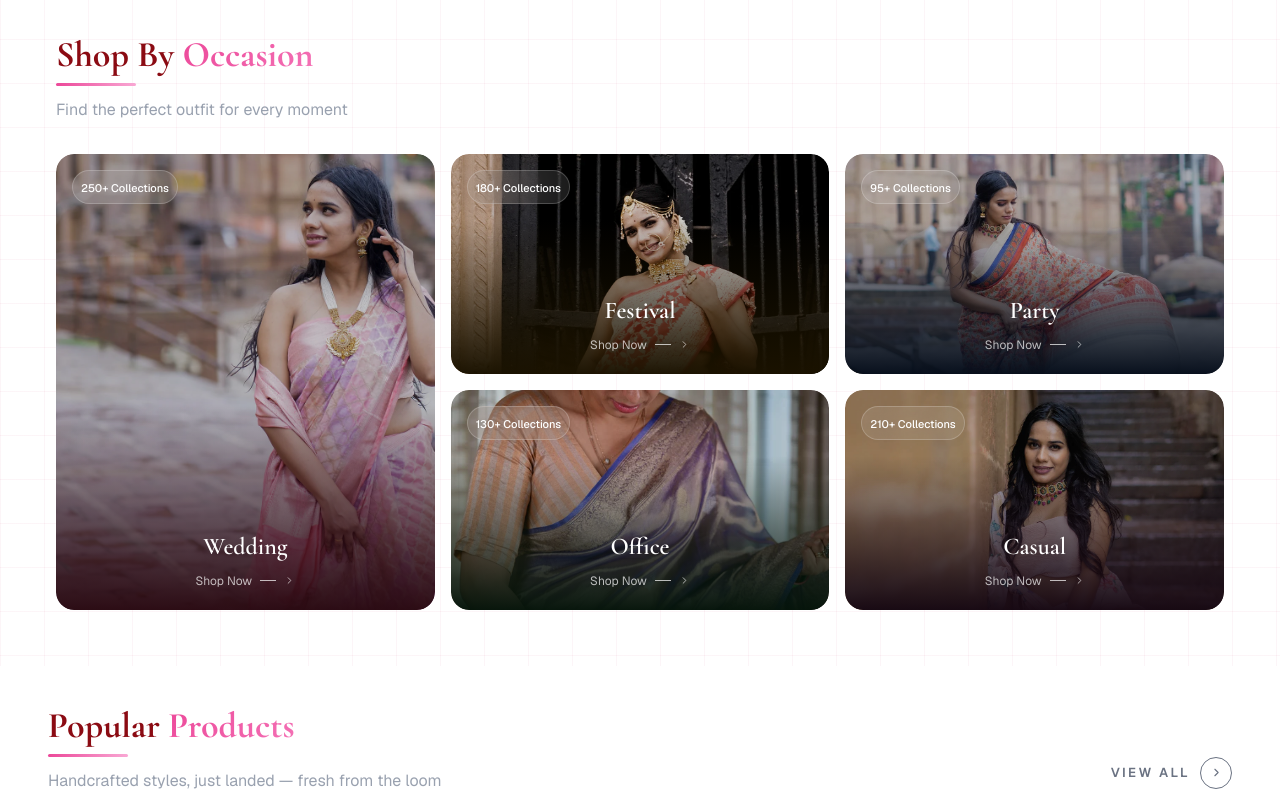
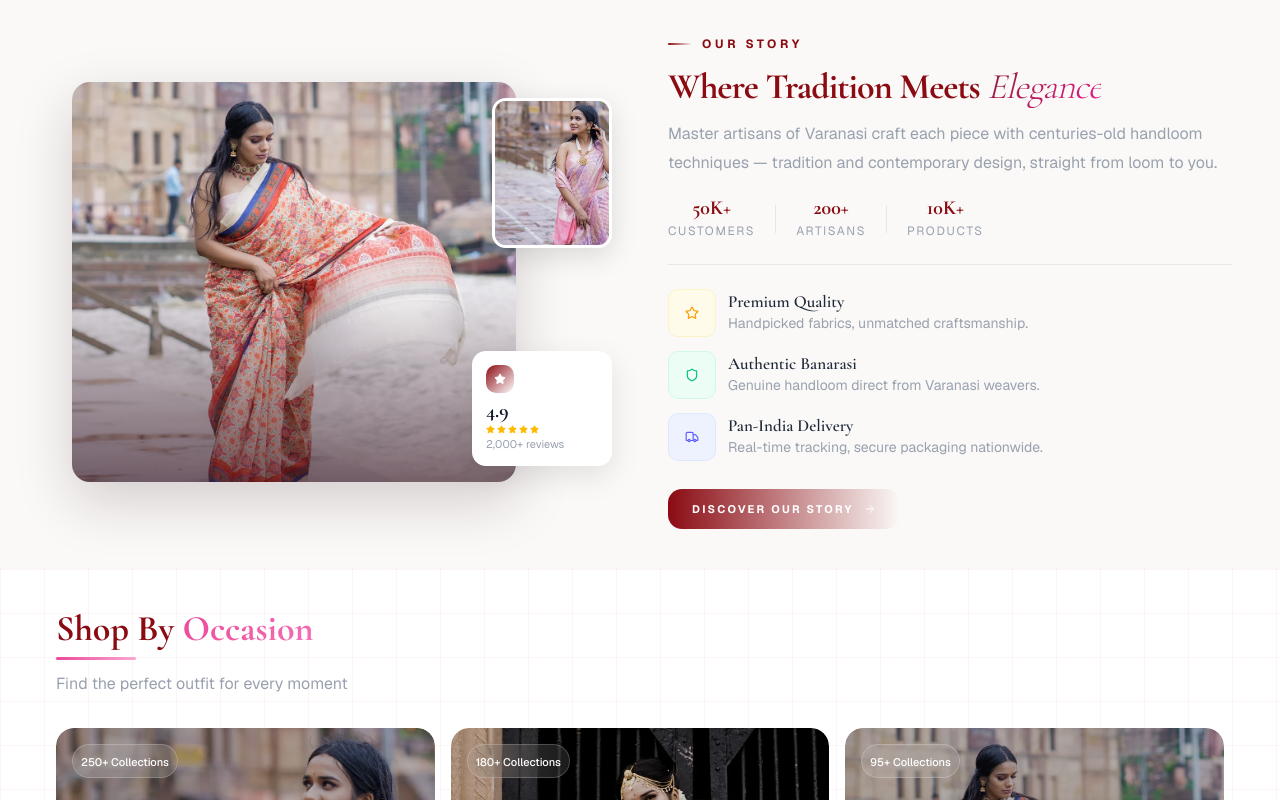
Before and after one commit to rahulkumar-9997/kashi-bunkari, a Next.js app: page / in a window 1280 px wide. Shown: the part 1520-2320 px from the top of the page. Built offline with nearby package versions, Linux system fonts and the light colour scheme.

Commit message:
about home component

```diff
--- a/src/app/page.tsx
+++ b/src/app/page.tsx
@@ -15,6 +15,7 @@ import CustomerReviews from "@/components/CustomerReviews";
 import BlogSection from "@/components/BlogSection";
 import TrustBar from "@/components/TrustBar";
 import Footer from "@/components/Footer";
+import AboutUs from "@/components/AboutUs";
 
 function HomeContent() {
   const [menuOpen, setMenuOpen] = useState(false);
@@ -28,6 +29,7 @@ function HomeContent() {
       <main className="w-full">
         <HeroSlider />
         <CategorySection />
+        <AboutUs/>
         <OccasionSection />
         <Popular/>
         <BulkOrder/>
--- /dev/null
+++ b/src/components/AboutUs.tsx
@@ -0,0 +1,164 @@
+"use client";
+import Link from "next/link";
+import Image from "next/image";
+import { Star, Shield, Truck, ArrowRight } from "lucide-react";
+import Heading from "./Heading/Heading";
+const STATS = [
+  { number: "50K+", label: "Customers" },
+  { number: "200+", label: "Artisans" },
+  { number: "10K+", label: "Products" },
+];
+
+const FEATURES = [
+  {
+    Icon: Star,
+    title: "Premium Quality",
+    desc: "Handpicked fabrics, unmatched craftsmanship.",
+    iconCls: "text-amber-500",
+    bgCls: "bg-amber-50  border-amber-100",
+  },
+  {
+    Icon: Shield,
+    title: "Authentic Banarasi",
+    desc: "Genuine handloom direct from Varanasi weavers.",
+    iconCls: "text-emerald-500",
+    bgCls: "bg-emerald-50 border-emerald-100",
+  },
+  {
+    Icon: Truck,
+    title: "Pan-India Delivery",
+    desc: "Real-time tracking, secure packaging nationwide.",
+    iconCls: "text-indigo-500",
+    bgCls: "bg-indigo-50 border-indigo-100",
+  },
+];
+
+export default function AboutUs() {
+  return (
+    <section className="w-full bg-[#faf9f7] lg:px-12 md:px-10 px-4 relative overflow-hidden">
+      <div className="relative w-full max-w-7xl mx-auto lg:py-10 md:py-10 sm:py-10 py-8">
+        <div className="grid grid-cols-1 lg:grid-cols-2 gap-10 lg:gap-14 items-center">
+          <div className="relative hidden lg:block h-100">
+            <div className="absolute left-6 top-0 bottom-0 right-24 overflow-hidden rounded-2xl shadow-[0_20px_56px_rgba(45,10,20,0.18)]">
+              <Image
+                src="/images/image3.webp"
+                alt="Kasibunkari artisan"
+                fill
+                className="object-cover object-top"
+                sizes="32vw"
+                priority
+              />
+              <div className="absolute inset-0 bg-linear-to-t from-[#2d0a14]/60 via-transparent to-transparent" />
+              {/* <div className="absolute bottom-4 left-4 right-4 z-10">
+                <p className="font-sans text-[8px] font-bold uppercase tracking-[0.28em] text-white/45 mb-0.5">
+                  Varanasi, India
+                </p>
+                <p className="font-serif text-white text-[13px] font-semibold leading-snug">
+                  Woven by hand,
+                  <br />
+                  carried through centuries
+                </p>
+              </div> */}
+            </div>
+
+            {/* Small floating image — top right */}
+            <div className="absolute top-4 right-0 w-30 h-37.5 overflow-hidden rounded-xl z-20 border-[3px] border-white shadow-[0_8px_28px_rgba(0,0,0,0.13)]">
+              <Image
+                src="/images/image2.webp"
+                alt="Banarasi silk detail"
+                fill
+                className="object-cover object-center"
+                sizes="120px"
+              />
+            </div>
+            <div className="absolute bottom-4 right-0 bg-white rounded-xl p-3.5 z-20 min-w-35 shadow-[0_10px_30px_rgba(0,0,0,0.10)]">
+              <div className="w-7 h-7 rounded-lg flex items-center justify-center mb-2 bg-linear-to-br from-maroon to-pink">
+                <Star size={12} fill="#fff" className="text-white" />
+              </div>
+              <p className="font-serif text-[20px] font-bold text-gray-900 leading-none">
+                4.9
+              </p>
+              <div className="flex gap-0.5 mt-1">
+                {[1, 2, 3, 4, 5].map((s) => (
+                  <Star
+                    key={s}
+                    size={9}
+                    className="fill-amber-400 text-amber-400"
+                  />
+                ))}
+              </div>
+              <p className="font-sans text-[11px] text-gray-400 mt-1 leading-tight">
+                2,000+ reviews
+              </p>
+            </div>
+          </div>
+          <div>
+            <div className="flex items-center gap-2.5 mb-3.5">
+              <span className="h-0.5 w-6 rounded-full shrink-0 bg-linear-to-r from-maroon to-pink" />
+              <span className="font-sans text-[12px] font-bold uppercase tracking-[0.3em] text-maroon">
+                Our Story
+              </span>
+            </div>
+            <Heading
+                level={2}
+                text="Where Tradition Meets <span style='background: linear-gradient(135deg, #8b1a34, #e91e8c); -webkit-background-clip: text; -webkit-text-fill-color: transparent; font-style: italic; font-weight: 300;'>Elegance</span>"
+                allowHTML
+                className="text-maroon leading-[1.1] tracking-tight mb-3.5"
+                decorator="none"
+            />
+            <p className="font-sans text-[16px] text-gray-400 mt-3 tracking-wid leading-[1.8] mb-5">
+              Master artisans of Varanasi craft each piece with centuries-old
+              handloom techniques — tradition and contemporary design, straight
+              from loom to you.
+            </p>
+            <div className="flex items-center gap-5 mb-6 pb-6 border-b border-gray-200">
+              {STATS.map((stat, i) => (
+                <div key={stat.label} className="flex items-center gap-5">
+                  <div className="text-center">
+                    <p className="font-serif text-[20px] font-bold leading-none text-maroon">
+                      {stat.number}
+                    </p>
+                    <p className="font-sans text-[12px] uppercase tracking-[0.14em] text-gray-400 mt-1">
+                      {stat.label}
+                    </p>
+                  </div>
+                  {i < 2 && <span className="w-px h-7 bg-gray-200 shrink-0" />}
+                </div>
+              ))}
+            </div>
+            <div className="space-y-3.5 mb-7">
+              {FEATURES.map(({ Icon, title, desc, iconCls, bgCls }) => (
+                <div key={title} className="flex items-center gap-3 group">
+                  <div
+                    className={`w-12 h-12 rounded-lg flex items-center justify-center shrink-0 border transition-transform duration-200 group-hover:scale-105 ${bgCls}`}
+                  >
+                    <Icon size={14} className={iconCls} />
+                  </div>
+                  <div>
+                    <div className="font-serif text-[17px] font-semibold text-gray-800 leading-none mb-1">
+                      {title}
+                    </div>
+                    <p className="font-sans text-[14px] text-gray-400 leading-snug">
+                      {desc}
+                    </p>
+                  </div>
+                </div>
+              ))}
+            </div>
+           <Link
+                href="/about"
+                className="group hidden md:inline-flex items-center gap-2.5 font-sans text-[11px] font-bold uppercase tracking-[0.2em] text-white px-6 py-3 rounded-xl bg-linear-to-r from-maroon to-pink hover:opacity-90 hover:-translate-y-0.5 hover:shadow-[0_10px_28px_rgba(233,30,140,0.28)] transition-all duration-200"
+                >
+                Discover Our Story
+                <ArrowRight
+                    size={12}
+                    className="group-hover:translate-x-0.5 transition-transform duration-200"
+                />
+            </Link>
+
+          </div>
+        </div>
+      </div>
+    </section>
+  );
+}
--- a/src/components/BlogSection.tsx
+++ b/src/components/BlogSection.tsx
@@ -181,22 +181,17 @@ export default function BlogSection() {
 
           <Link
             href="/blog"
-            className="group hidden md:inline-flex items-center gap-3 font-sans text-[11.5px] font-bold uppercase tracking-[0.18em] text-gray-600 hover:text-pink transition-all duration-300 bg-white px-6 py-3 rounded-full border border-gray-200 hover:border-pink/30 hover:shadow-[0_4px_20px_rgba(233,30,140,0.12)]"
+            className="group hidden md:inline-flex items-center gap-3 rounded-full border border-gray-200 bg-white px-6 py-3 font-sans text-[11.5px] font-bold uppercase tracking-[0.18em] text-gray-600 transition-all duration-300 hover:border-pink/30 hover:text-pink hover:shadow-[0_4px_20px_rgba(233,30,140,0.12)]"
           >
             <span className="relative">
               View All Posts
-              <span
-                className="absolute -bottom-0.5 left-0 w-full h-[1.5px] rounded-full scale-x-0 origin-left group-hover:scale-x-100 transition-transform duration-300"
-                style={{ background: "linear-gradient(90deg,#8b0b13,#e91e8c)" }}
-              />
+              <span className="absolute -bottom-0.5 left-0 h-[1.5px] w-full origin-left scale-x-0 rounded-full bg-[linear-gradient(90deg,#8b0b13,#e91e8c)] transition-transform duration-300 group-hover:scale-x-100" />
             </span>
-            <span
-              className="inline-flex items-center justify-center w-7 h-7 rounded-full transition-all duration-300 group-hover:bg-pink"
-              style={{ background: "linear-gradient(135deg, rgba(139,11,19,0.08), rgba(233,30,140,0.1))" }}
-            >
+
+            <span className="inline-flex h-7 w-7 items-center justify-center rounded-full bg-[linear-gradient(135deg,rgba(139,11,19,0.08),rgba(233,30,140,0.1))] transition-all duration-300 group-hover:bg-pink">
               <ArrowRight
                 size={12}
-                className="text-pink group-hover:text-white group-hover:translate-x-0.5 transition-all duration-200"
+                className="text-pink transition-all duration-200 group-hover:translate-x-0.5 group-hover:text-white"
               />
             </span>
           </Link>
--- a/src/components/NewArrivals.tsx
+++ b/src/components/NewArrivals.tsx
@@ -1,8 +1,9 @@
 "use client";
 import Image from "next/image";
 import Link from "next/link";
-import { ChevronRight, Eye } from "lucide-react";
+import { ChevronRight, Eye, ArrowRight } from "lucide-react";
 import Heading from "./Heading/Heading";
+
 const PRODUCTS = [
   {
     id: 1,
@@ -145,12 +146,19 @@ export default function NewArrivals() {
                     </p>
                 </div>
                 <Link
-                    href="/categories"
-                    className="hidden md:inline-flex items-center gap-2.5 font-sans text-[13px] font-semibold uppercase tracking-[0.18em] text-gray-500 hover:text-pink transition-colors duration-200 group shrink-0 pb-1"
+                    href="/blog"
+                    className="group hidden md:inline-flex items-center gap-3 rounded-full border border-gray-200 bg-white px-6 py-3 font-sans text-[11.5px] font-bold uppercase tracking-[0.18em] text-gray-600 transition-all duration-300 hover:border-pink/30 hover:text-pink hover:shadow-[0_4px_20px_rgba(233,30,140,0.12)]"
                 >
+                    <span className="relative">
                     View All
-                    <span className="inline-flex items-center justify-center w-8 h-8 rounded-full border border-maroon-200 group-hover:border-pink group-hover:bg-pink group-hover:text-magenta transition-all duration-200">
-                    <ChevronRight size={13} />
+                    <span className="absolute -bottom-0.5 left-0 h-[1.5px] w-full origin-left scale-x-0 rounded-full bg-[linear-gradient(90deg,#8b0b13,#e91e8c)] transition-transform duration-300 group-hover:scale-x-100" />
+                    </span>
+
+                    <span className="inline-flex h-7 w-7 items-center justify-center rounded-full bg-[linear-gradient(135deg,rgba(139,11,19,0.08),rgba(233,30,140,0.1))] transition-all duration-300 group-hover:bg-pink">
+                    <ArrowRight
+                        size={12}
+                        className="text-pink transition-all duration-200 group-hover:translate-x-0.5 group-hover:text-white"
+                    />
                     </span>
                 </Link>
             </div>
--- a/src/components/Popular.tsx
+++ b/src/components/Popular.tsx
@@ -2,7 +2,7 @@
 import { useRef } from "react";
 import Image from "next/image";
 import Link from "next/link";
-import { ChevronRight, Eye } from "lucide-react";
+import { ChevronRight, Eye, ArrowRight } from "lucide-react";
 import {
   Carousel,
   CarouselContent,
@@ -135,12 +135,19 @@ export default function Popular() {
                     </p>
                 </div>
                 <Link
-                    href="/categories"
-                    className="hidden md:inline-flex items-center gap-2.5 font-sans text-[13px] font-semibold uppercase tracking-[0.18em] text-gray-500 hover:text-pink transition-colors duration-200 group shrink-0 pb-1"
+                    href="/blog"
+                    className="group hidden md:inline-flex items-center gap-3 rounded-full border border-gray-200 bg-white px-6 py-3 font-sans text-[11.5px] font-bold uppercase tracking-[0.18em] text-gray-600 transition-all duration-300 hover:border-pink/30 hover:text-pink hover:shadow-[0_4px_20px_rgba(233,30,140,0.12)]"
                 >
+                    <span className="relative">
                     View All
-                    <span className="inline-flex items-center justify-center w-8 h-8 rounded-full border border-maroon-200 group-hover:border-pink group-hover:bg-pink group-hover:text-magenta transition-all duration-200">
-                    <ChevronRight size={13} />
+                    <span className="absolute -bottom-0.5 left-0 h-[1.5px] w-full origin-left scale-x-0 rounded-full bg-[linear-gradient(90deg,#8b0b13,#e91e8c)] transition-transform duration-300 group-hover:scale-x-100" />
+                    </span>
+
+                    <span className="inline-flex h-7 w-7 items-center justify-center rounded-full bg-[linear-gradient(135deg,rgba(139,11,19,0.08),rgba(233,30,140,0.1))] transition-all duration-300 group-hover:bg-pink">
+                    <ArrowRight
+                        size={12}
+                        className="text-pink transition-all duration-200 group-hover:translate-x-0.5 group-hover:text-white"
+                    />
                     </span>
                 </Link>
             </div>
```
